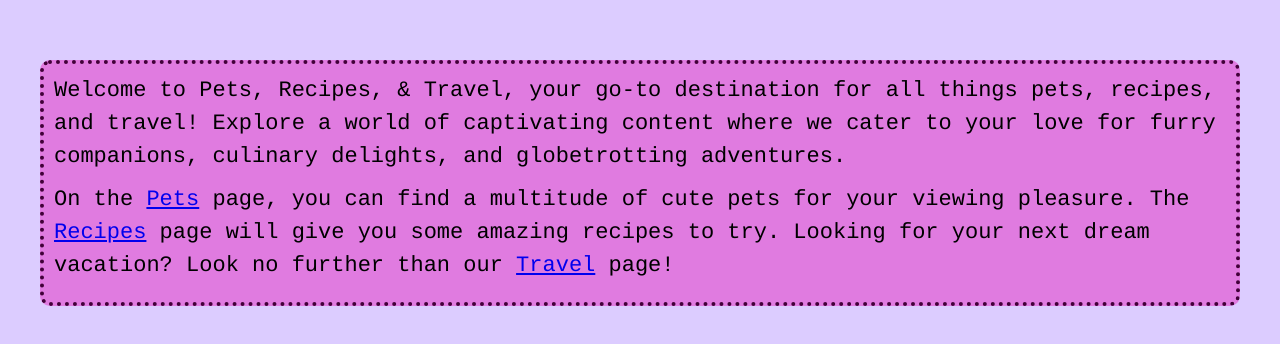
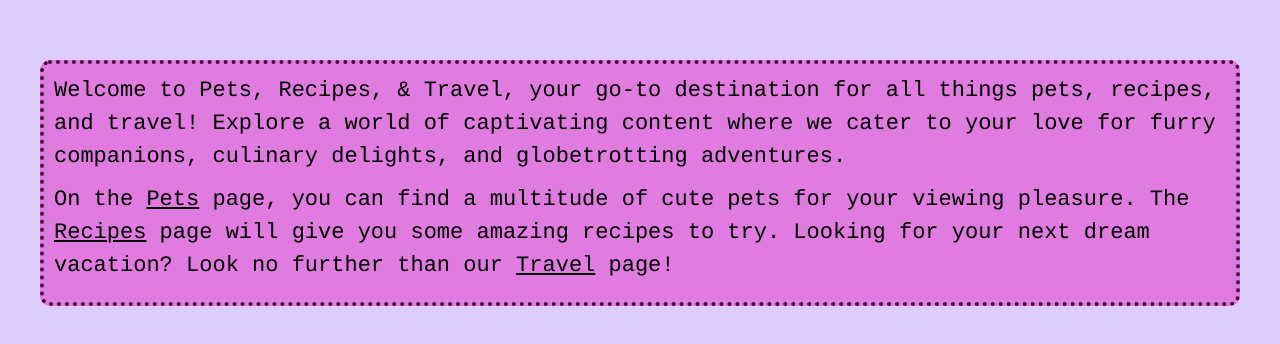
Before and after one commit to miaaba/ccp_mobile_w24, a plain HTML site: page index.html in a window 1280 px wide. Shown: the part 208-552 px from the top of the page. Drawn offline with Linux system fonts and the light colour scheme.

Commit message:
Add files via upload

```diff
--- a/CSS/style.css
+++ b/CSS/style.css
@@ -49,6 +49,9 @@ nav ul li:hover{
 .home-info{
     grid-column: 1 /-1;
     grid-row: 2;
+}
+.home-info a{
+    color: #000000;
 }
 .pet_a{
     display: grid;
```
